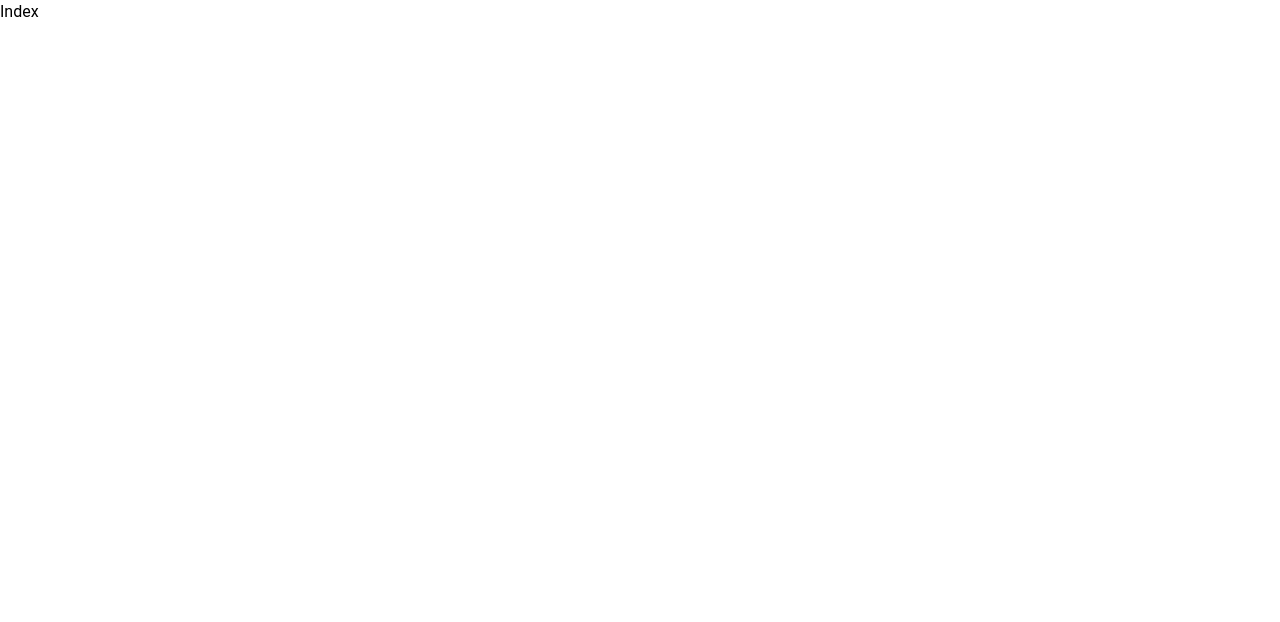
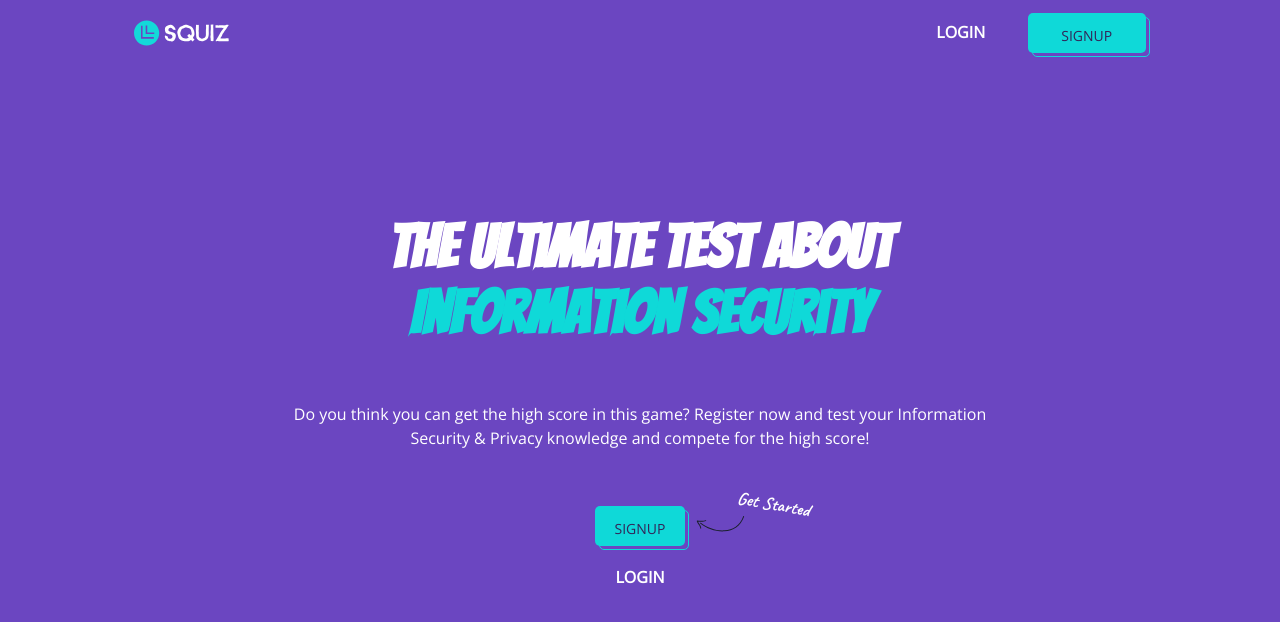
Before and after one commit to zeyadomran/SQuiz, a Next.js app in the folder client/: page / in a window 1280 px wide. Shown: the top 622 px of the page. Built offline with nearby package versions, Linux system fonts and the light colour scheme.

Commit message:
Finished Index Page

```diff
--- a/client/package.json
+++ b/client/package.json
@@ -8,6 +8,7 @@
     "start": "next start"
   },
   "dependencies": {
+    "@chakra-ui/icons": "^1.0.13",
     "@chakra-ui/react": "^1.6.3",
     "@emotion/react": "^11",
     "@emotion/styled": "^11",
--- /dev/null
+++ b/client/src/components/CTA.tsx
@@ -0,0 +1,53 @@
+import { Button } from "@chakra-ui/button";
+import NextLink from "next/link";
+import React from "react";
+interface CTAProps {
+	children?: string;
+	to: string;
+}
+
+const CTA: React.FC<CTAProps> = ({ children, to, ...rest }) => {
+	return (
+		<NextLink href={to}>
+			<Button
+				position="relative"
+				display="block"
+				width="100%"
+				textAlign="center"
+				background="#0FD9D8"
+				color="purple.900"
+				fontSize="14px"
+				textTransform="uppercase"
+				fontWeight="500"
+				p="15px 20px"
+				outline="none"
+				borderRadius={"5px"}
+				_focus={{ border: "none" }}
+				_hover={{ bg: "#0FD9D8" }}
+				_after={{
+					content: '""',
+					position: "absolute",
+					top: "4px",
+					left: "4px",
+					right: "-4px",
+					bottom: "-4px",
+					display: "block",
+					border: " 1px solid #0FD9D8",
+					borderRadius: "5px",
+				}}
+				_active={{
+					top: "4px",
+					left: "4px",
+					_after: {
+						right: 0,
+						bottom: 0,
+					},
+				}}
+			>
+				{children}
+			</Button>
+		</NextLink>
+	);
+};
+
+export default CTA;
--- /dev/null
+++ b/client/src/components/Header.tsx
@@ -0,0 +1,21 @@
+import { Box, Flex, HStack } from "@chakra-ui/layout";
+import React from "react";
+import Logo from "./Logo";
+import CTA from "./CTA";
+import NavLink from "./NavLink";
+
+export const Header = () => {
+	return (
+		<Box as="header" h={"70px"} p={2} bg="purple.600">
+			<Flex w={["95%", "90%", "85%", "80%"]} mx="auto" justify="space-between">
+				<Flex as="nav" justify="flex-start" align="center">
+					<Logo />
+				</Flex>
+				<HStack spacing={[4, 6, 8, 10]}>
+					<NavLink to="/login">Login</NavLink>
+					<CTA to="/signup">Signup</CTA>
+				</HStack>
+			</Flex>
+		</Box>
+	);
+};
--- /dev/null
+++ b/client/src/components/Hero.tsx
@@ -0,0 +1,96 @@
+import Head from "next/head";
+import {
+	Box,
+	Heading,
+	Container,
+	Text,
+	Button,
+	Stack,
+	Icon,
+	useColorModeValue,
+	createIcon,
+} from "@chakra-ui/react";
+import CTA from "./CTA";
+import React from "react";
+import NavLink from "./NavLink";
+
+export default function CallToActionWithAnnotation() {
+	return (
+		<>
+			<Head>
+				<link
+					href="https://fonts.googleapis.com/css2?family=Caveat:wght@700&display=swap"
+					rel="stylesheet"
+				/>
+			</Head>
+
+			<Container maxW={"3xl"}>
+				<Stack
+					as={Box}
+					textAlign={"center"}
+					spacing={{ base: 8, md: 14 }}
+					py={{ base: 20, md: 36 }}
+				>
+					<Heading
+						fontWeight={600}
+						fontSize={{ base: "2xl", sm: "4xl", md: "6xl" }}
+						lineHeight={"110%"}
+					>
+						The ultimate test about <br />
+						<Text as={"span"} color={"#0FD9D8"}>
+							Information Security
+						</Text>
+					</Heading>
+					<Text color={"white"}>
+						Do you think you can get the high score in this game? Register now
+						and test your Information Security & Privacy knowledge and compete
+						for the high score!
+					</Text>
+					<Stack
+						direction={"column"}
+						spacing={3}
+						align={"center"}
+						alignSelf={"center"}
+						position={"relative"}
+					>
+						<CTA to="/signup">Signup</CTA>
+						<NavLink to="/login">Login</NavLink>
+						<Box>
+							<Icon
+								as={Arrow}
+								color={useColorModeValue("gray.800", "gray.300")}
+								w={71}
+								position={"absolute"}
+								right={-71}
+								top={"10px"}
+							/>
+							<Text
+								fontSize={"lg"}
+								fontFamily={"Caveat"}
+								position={"absolute"}
+								right={"-125px"}
+								top={"-15px"}
+								transform={"rotate(10deg)"}
+							>
+								Get Started
+							</Text>
+						</Box>
+					</Stack>
+				</Stack>
+			</Container>
+		</>
+	);
+}
+
+const Arrow = createIcon({
+	displayName: "Arrow",
+	viewBox: "0 0 72 24",
+	path: (
+		<path
+			fillRule="evenodd"
+			clipRule="evenodd"
+			d="M0.600904 7.08166C0.764293 6.8879 1.01492 6.79004 1.26654 6.82177C2.83216 7.01918 5.20326 7.24581 7.54543 7.23964C9.92491 7.23338 12.1351 6.98464 13.4704 6.32142C13.84 6.13785 14.2885 6.28805 14.4722 6.65692C14.6559 7.02578 14.5052 7.47362 14.1356 7.6572C12.4625 8.48822 9.94063 8.72541 7.54852 8.7317C5.67514 8.73663 3.79547 8.5985 2.29921 8.44247C2.80955 9.59638 3.50943 10.6396 4.24665 11.7384C4.39435 11.9585 4.54354 12.1809 4.69301 12.4068C5.79543 14.0733 6.88128 15.8995 7.1179 18.2636C7.15893 18.6735 6.85928 19.0393 6.4486 19.0805C6.03792 19.1217 5.67174 18.8227 5.6307 18.4128C5.43271 16.4346 4.52957 14.868 3.4457 13.2296C3.3058 13.0181 3.16221 12.8046 3.01684 12.5885C2.05899 11.1646 1.02372 9.62564 0.457909 7.78069C0.383671 7.53862 0.437515 7.27541 0.600904 7.08166ZM5.52039 10.2248C5.77662 9.90161 6.24663 9.84687 6.57018 10.1025C16.4834 17.9344 29.9158 22.4064 42.0781 21.4773C54.1988 20.5514 65.0339 14.2748 69.9746 0.584299C70.1145 0.196597 70.5427 -0.0046455 70.931 0.134813C71.3193 0.274276 71.5206 0.70162 71.3807 1.08932C66.2105 15.4159 54.8056 22.0014 42.1913 22.965C29.6185 23.9254 15.8207 19.3142 5.64226 11.2727C5.31871 11.0171 5.26415 10.5479 5.52039 10.2248Z"
+			fill="currentColor"
+		/>
+	),
+});
--- /dev/null
+++ b/client/src/components/Logo.tsx
@@ -0,0 +1,18 @@
+import { Icon } from "@chakra-ui/react";
+import Link from "next/link";
+import React from "react";
+import Squiz from "../resources/squiz-logo.svg";
+
+const Logo: React.FC = () => {
+	return (
+		<Link href="/">
+			<Icon
+				w={["80px", "85px", "90px", "95px"]}
+				h={["35px", "40px", "45px", "50px"]}
+				as={Squiz}
+			/>
+		</Link>
+	);
+};
+
+export default Logo;
--- /dev/null
+++ b/client/src/components/NavLink.tsx
@@ -0,0 +1,26 @@
+import { Button } from "@chakra-ui/button";
+import NextLink from "next/link";
+import React from "react";
+interface NavLinkProps {
+	children?: string;
+	to: string;
+}
+
+const NavLink: React.FC<NavLinkProps> = ({ children, to, ...rest }) => {
+	return (
+		<NextLink href={to}>
+			<Button
+				bg="transparent"
+				textTransform="uppercase"
+				_active={{ border: "none" }}
+				_focus={{ border: "none" }}
+				_hover={{ bg: "transparent", color: "#0FD9D8" }}
+				color="white"
+			>
+				{children}
+			</Button>
+		</NextLink>
+	);
+};
+
+export default NavLink;
--- a/client/src/components/meta/favicon.tsx
+++ b/client/src/components/meta/favicon.tsx
@@ -23,5 +23,10 @@ export const Favicon: React.FC = () => (
 		<link rel="mask-icon" href="images/safari-pinned-tab.svg" color="#41108e" />
 		<meta name="msapplication-TileColor" content="#41108e" />
 		<meta name="theme-color" content="#41108e" />
+		<link rel="preconnect" href="https://fonts.gstatic.com" />
+		<link
+			href="https://fonts.googleapis.com/css2?family=Bangers&family=Open+Sans&display=swap"
+			rel="stylesheet"
+		/>
 	</Head>
 );
--- a/client/src/pages/_document.tsx
+++ b/client/src/pages/_document.tsx
@@ -1,8 +1,6 @@
 import NextDocument, { Head, Html, Main, NextScript } from "next/document";
-import { ColorModeScript } from "@chakra-ui/react";
-import theme from "../theme/theme";
 import React from "react";
-import { Favicon } from "../components/meta/favicon";
+import { Favicon } from "../components/meta/Favicon";
 
 export default class Document extends NextDocument {
 	render() {
@@ -12,8 +10,6 @@ export default class Document extends NextDocument {
 					<Favicon />
 				</Head>
 				<body>
-					{/* Make Color mode to persists when you refresh the page. */}
-					<ColorModeScript initialColorMode={theme.config.initialColorMode} />
 					<Main />
 					<NextScript />
 				</body>
--- a/client/src/pages/index.tsx
+++ b/client/src/pages/index.tsx
@@ -1,5 +1,14 @@
+import React from "react";
+import { Header } from "../components/Header";
+import Hero from "../components/Hero";
+
 const Index: React.FC = () => {
-	return <h1>Index</h1>;
+	return (
+		<div style={{ height: "100vh" }}>
+			<Header />
+			<Hero />
+		</div>
+	);
 };
 
 export default Index;
--- a/client/src/theme/styles.ts
+++ b/client/src/theme/styles.ts
@@ -1,4 +1,4 @@
-import { mode, Styles } from "@chakra-ui/theme-tools";
+import { Styles } from "@chakra-ui/theme-tools";
 
 export const styles: Styles = {
 	global: (props: any) => ({
@@ -8,20 +8,20 @@ export const styles: Styles = {
 		"#__next": {
 			display: "flex",
 			flexDirection: "column",
+			bg: "purple.600",
+			color: "white",
 			minHeight: "100%",
-			color: mode("black.800", "white.100")(props),
-			bg: mode("white.200", "black.700")(props),
 			lineHeight: "base",
 		},
-		body: {
-			color: mode("black.800", "white.100")(props),
-			bg: mode("white.200", "black.700")(props),
-		},
+		body: {},
 		html: {
 			scrollBehavior: "smooth",
 		},
 		".body": {
 			overflowY: "scroll",
+			overflowX: "hidden",
+			bg: "purple.600",
+			color: "white",
 		},
 	}),
 };
--- a/client/src/theme/theme.tsx
+++ b/client/src/theme/theme.tsx
@@ -8,13 +8,13 @@ interface ChakraConfig {
 }
 
 const config: ChakraConfig = {
-	initialColorMode: "dark",
+	initialColorMode: "light",
 	useSystemColorMode: false,
 };
 
 const fonts = {
-	heading: "Poppins, sans-serif",
-	body: "Roboto, sans-serif",
+	heading: "Bangers, sans-serif",
+	body: "'Open Sans', sans-serif",
 };
 
 const theme = extendTheme({
```
Also changed, not shown: client/src/resources/squiz-logo.svg (added), 1 other file (tests, documents, lock files or other folders).
